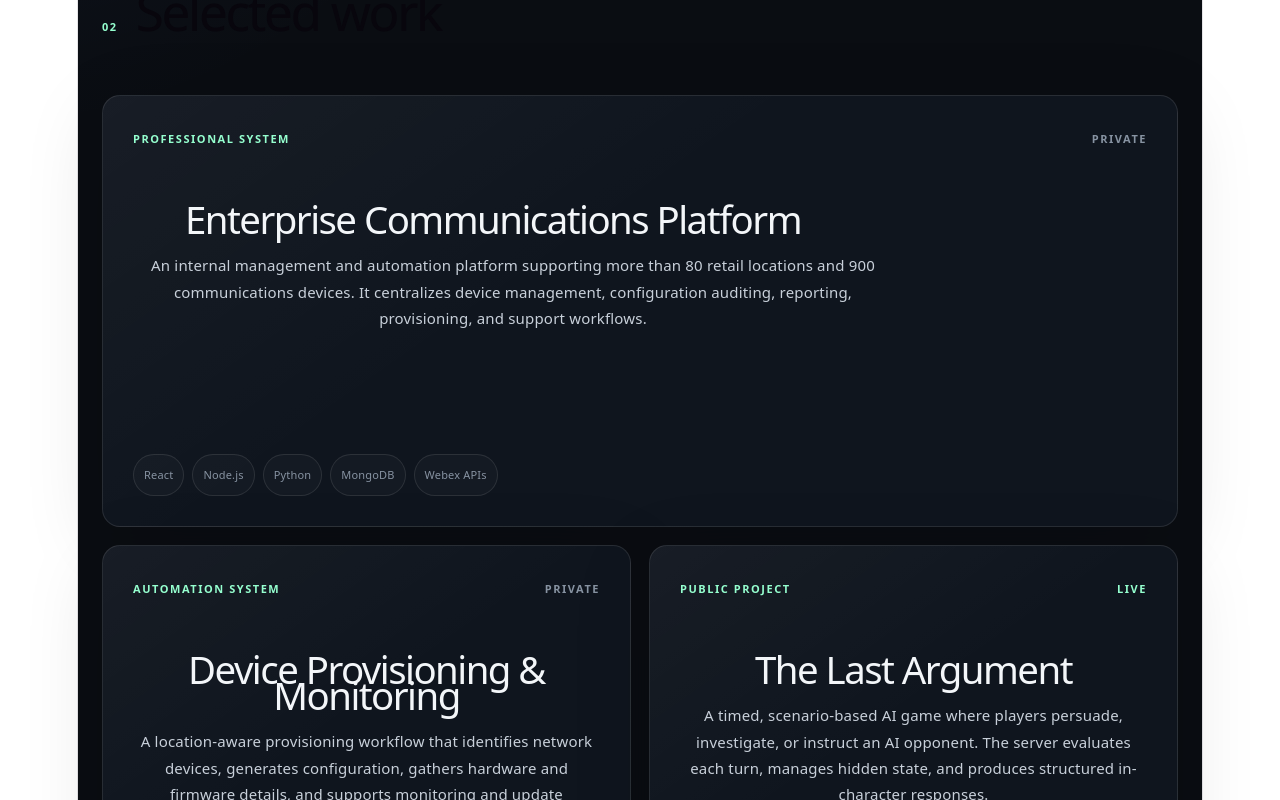
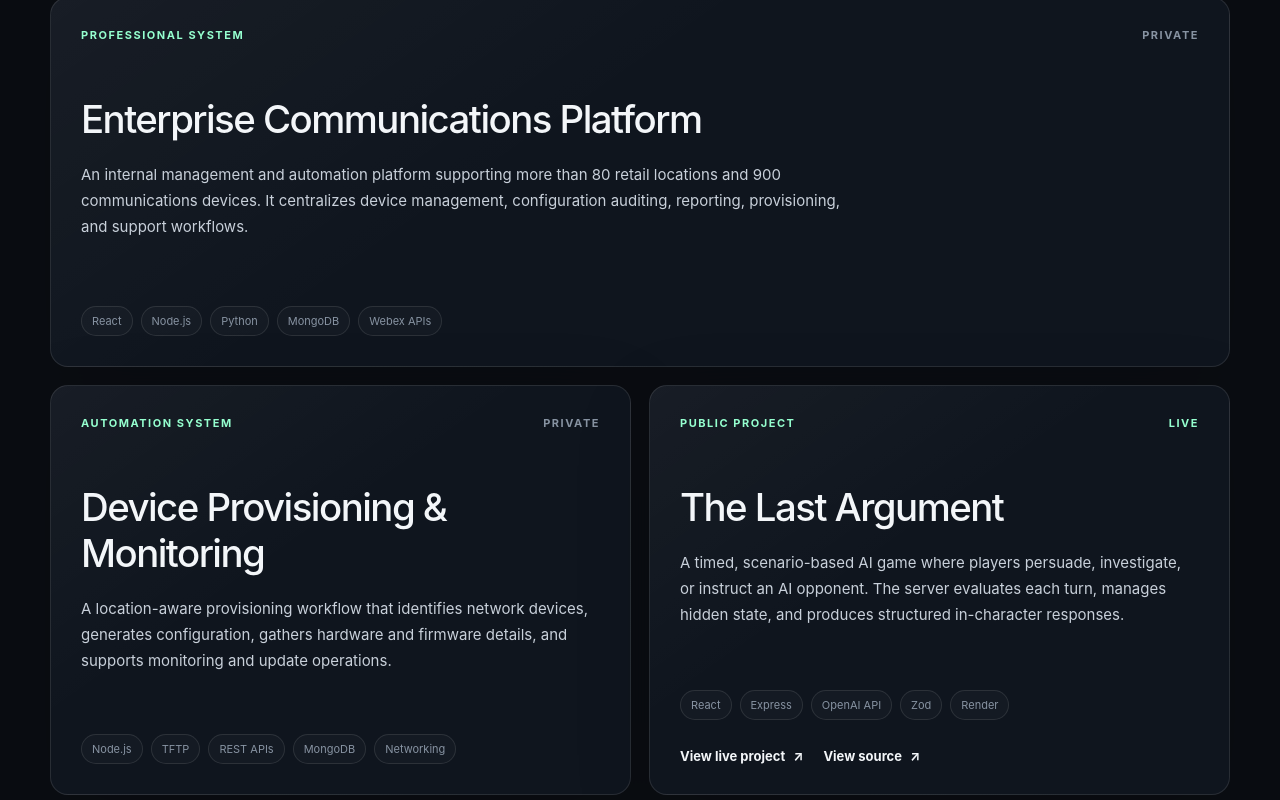
Before and after one commit to JoshSetterstrom/portfolio, a React app: page / in a window 1280 px wide. Shown: the part 1820-2620 px from the top of the page. Built offline with nearby package versions, Linux system fonts and the light colour scheme; the HTML template or start-up script is replaced by a standard one.

Commit message:
Add portfolio global styles

```diff
--- a/src/index.css
+++ b/src/index.css
@@ -1,111 +1,45 @@
-:root {
-  --text: #6b6375;
-  --text-h: #08060d;
-  --bg: #fff;
-  --border: #e5e4e7;
-  --code-bg: #f4f3ec;
-  --accent: #aa3bff;
-  --accent-bg: rgba(170, 59, 255, 0.1);
-  --accent-border: rgba(170, 59, 255, 0.5);
-  --social-bg: rgba(244, 243, 236, 0.5);
-  --shadow:
-    rgba(0, 0, 0, 0.1) 0 10px 15px -3px, rgba(0, 0, 0, 0.05) 0 4px 6px -2px;
-
-  --sans: system-ui, 'Segoe UI', Roboto, sans-serif;
-  --heading: system-ui, 'Segoe UI', Roboto, sans-serif;
-  --mono: ui-monospace, Consolas, monospace;
-
-  font: 18px/145% var(--sans);
-  letter-spacing: 0.18px;
-  color-scheme: light dark;
-  color: var(--text);
-  background: var(--bg);
-  font-synthesis: none;
-  text-rendering: optimizeLegibility;
-  -webkit-font-smoothing: antialiased;
-  -moz-osx-font-smoothing: grayscale;
-
-  @media (max-width: 1024px) {
-    font-size: 16px;
-  }
+* {
+    box-sizing: border-box;
 }
 
-@media (prefers-color-scheme: dark) {
-  :root {
-    --text: #9ca3af;
-    --text-h: #f3f4f6;
-    --bg: #16171d;
-    --border: #2e303a;
-    --code-bg: #1f2028;
-    --accent: #c084fc;
-    --accent-bg: rgba(192, 132, 252, 0.15);
-    --accent-border: rgba(192, 132, 252, 0.5);
-    --social-bg: rgba(47, 48, 58, 0.5);
-    --shadow:
-      rgba(0, 0, 0, 0.4) 0 10px 15px -3px, rgba(0, 0, 0, 0.25) 0 4px 6px -2px;
-  }
+html {
+    scroll-behavior: smooth;
+}
 
-  #social .button-icon {
-    filter: invert(1) brightness(2);
-  }
+:root {
+    font-family:
+        Inter,
+        ui-sans-serif,
+        system-ui,
+        -apple-system,
+        BlinkMacSystemFont,
+        'Segoe UI',
+        sans-serif;
+    color: #f3f6f9;
+    background: #0a0d12;
+    font-synthesis: none;
+    text-rendering: optimizeLegibility;
+    -webkit-font-smoothing: antialiased;
+    -moz-osx-font-smoothing: grayscale;
 }
 
 body {
-  margin: 0;
+    min-width: 320px;
+    min-height: 100vh;
+    margin: 0;
+    overflow-x: hidden;
 }
 
-#root {
-  width: 1126px;
-  max-width: 100%;
-  margin: 0 auto;
-  text-align: center;
-  border-inline: 1px solid var(--border);
-  min-height: 100svh;
-  display: flex;
-  flex-direction: column;
-  box-sizing: border-box;
+button,
+a {
+    font: inherit;
 }
 
-h1,
-h2 {
-  font-family: var(--heading);
-  font-weight: 500;
-  color: var(--text-h);
+a {
+    color: inherit;
 }
 
-h1 {
-  font-size: 56px;
-  letter-spacing: -1.68px;
-  margin: 32px 0;
-  @media (max-width: 1024px) {
-    font-size: 36px;
-    margin: 20px 0;
-  }
+::selection {
+    color: #07140f;
+    background: #95ffcf;
 }
-h2 {
-  font-size: 24px;
-  line-height: 118%;
-  letter-spacing: -0.24px;
-  margin: 0 0 8px;
-  @media (max-width: 1024px) {
-    font-size: 20px;
-  }
-}
-p {
-  margin: 0;
-}
-
-code,
-.counter {
-  font-family: var(--mono);
-  display: inline-flex;
-  border-radius: 4px;
-  color: var(--text-h);
-}
-
-code {
-  font-size: 15px;
-  line-height: 135%;
-  padding: 4px 8px;
-  background: var(--code-bg);
-}
```
